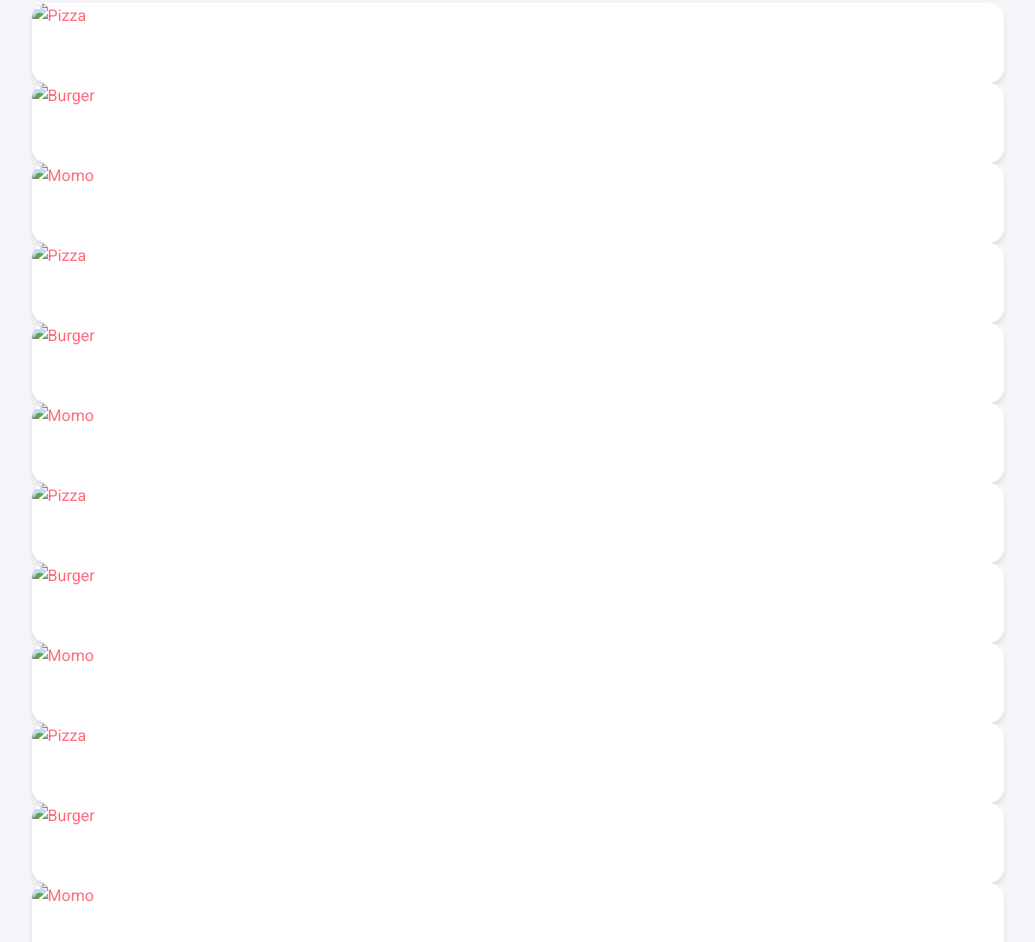
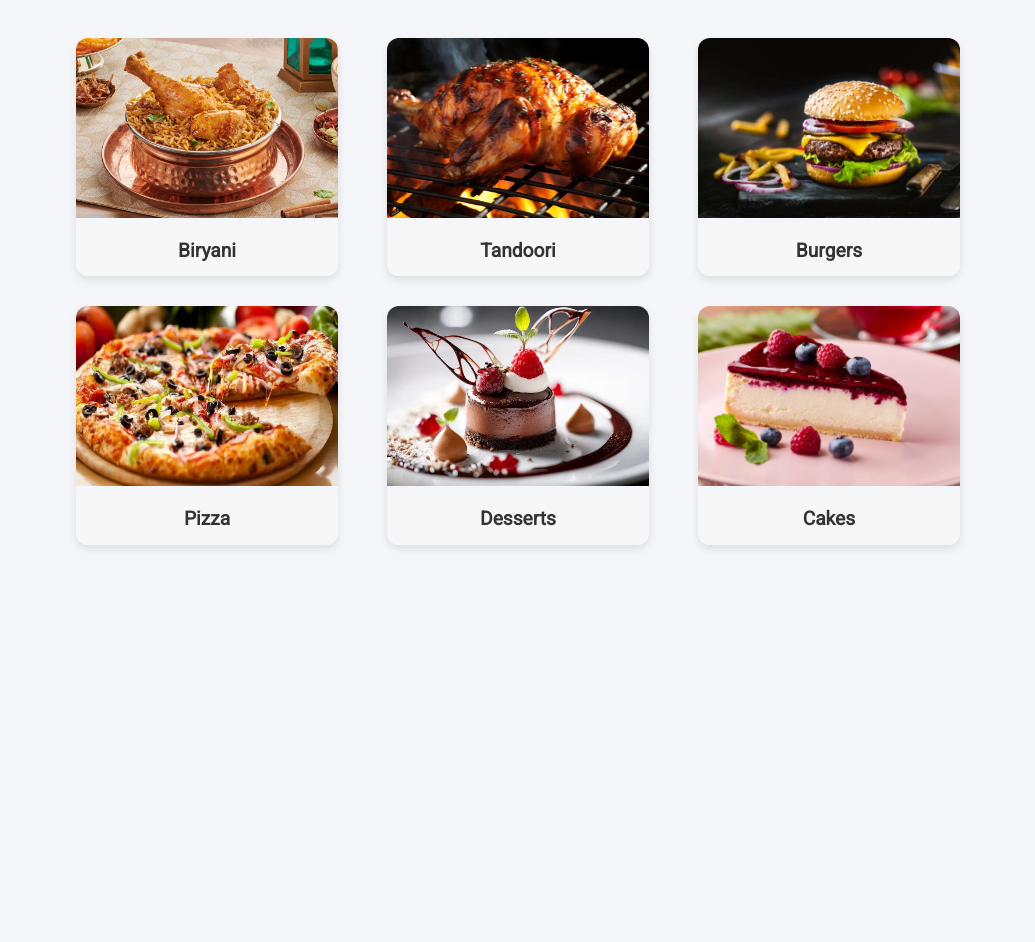
Before and after one commit to miniproj-byte/restaurantesite, a plain HTML site: page categories.html in a window 1280 px wide. Shown: the part 252-1194 px from the top of the page, without its empty margins (122-1157 px from the left). After the commit the page ends 909 px from the top, so only its background shows below. Drawn offline with Linux system fonts and the light colour scheme.

Commit message:
index category change 2

```diff
--- a/categories.html
+++ b/categories.html
@@ -2,182 +2,119 @@
 <html lang="en">
 <head>
     <meta charset="UTF-8">
-    <!-- Important to make website responsive -->
     <meta name="viewport" content="width=device-width, initial-scale=1.0">
-    <title>Restaurant Website</title>
+    <title>Categories - Restaurant Website</title>
+    <link rel="stylesheet" href="css/style.css">
+    <style>
+        .category-grid {
+            display: flex;
+            flex-wrap: wrap;
+            justify-content: space-around;
+            padding: 20px;
+        }
+        .category-box {
+            width: 28%;
+            margin: 15px 0;
+            text-align: center;
+            border-radius: 12px;
+            overflow: hidden;
+            box-shadow: 0 4px 8px rgba(0,0,0,0.1);
+            transition: transform 0.2s ease;
+        }
+        .category-box:hover {
+            transform: translateY(-5px);
+        }
+        .category-box img {
+            width: 100%;
+            height: 180px;
+            object-fit: cover;
+        }
+        .category-title {
+            font-size: 1.2rem;
+            font-weight: bold;
+            padding: 10px;
+            background-color: #f7f7f7;
+            color: #333;
+        }
+        @media(max-width: 768px) {
+            .category-box {
+                width: 90%;
+            }
+        }
+    </style>
+</head>
+<body>
 
-    <!-- Link our CSS file -->
-    <link rel="stylesheet" href="css/style.css">
-</head>
-
-<body>
-    <!-- Navbar Section Starts Here -->
+    <!-- Navbar -->
     <section class="navbar">
         <div class="container">
             <div class="logo">
-                <a href="#" title="Logo">
-                    <img src="images/logo.png" alt="Restaurant Logo" class="img-responsive">
-                </a>
+                <a href="index.html"><img src="assets/images/logo.webp" alt="Restaurant Logo" class="img-responsive"></a>
             </div>
-
             <div class="menu text-right">
                 <ul>
-                    <li>
-                        <a href="index.html">Home</a>
-                    </li>
-                    <li>
-                        <a href="categories.html">Categories</a>
-                    </li>
-                    <li>
-                        <a href="foods.html">Foods</a>
-                    </li>
-                    <li>
-                        <a href="#">Contact</a>
-                    </li>
+                    <li><a href="index.html">Home</a></li>
+                    <li><a href="foods.html">Menu</a></li>
+                    <li><a href="categories.html">Categories</a></li>
+                    <li><a href="contact.html">Contact</a></li>
                 </ul>
             </div>
-
             <div class="clearfix"></div>
         </div>
     </section>
-    <!-- Navbar Section Ends Here -->
 
-
-
-    <!-- CAtegories Section Starts Here -->
+    <!-- Categories -->
     <section class="categories">
         <div class="container">
-            <h2 class="text-center">Explore Foods</h2>
+            <h2 class="text-center">Browse Our Categories</h2>
 
-            <a href="category-foods.html">
-            <div class="box-3 float-container">
-                <img src="images/pizza.jpg" alt="Pizza" class="img-responsive img-curve">
+            <div class="category-grid">
 
-                <h3 class="float-text text-white">Pizza</h3>
+                <div class="category-box">
+                    <a href="foods.html">
+                        <img src="assets/images/chicken-briyani.webp" alt="Biryani">
+                        <div class="category-title">Biryani</div>
+                    </a>
+                </div>
+
+                <div class="category-box">
+                    <a href="foods.html">
+                        <img src="assets/images/tandoori.webp" alt="Tandoori">
+                        <div class="category-title">Tandoori</div>
+                    </a>
+                </div>
+
+                <div class="category-box">
+                    <a href="foods.html">
+                        <img src="assets/images/burger.webp" alt="Burger">
+                        <div class="category-title">Burgers</div>
+                    </a>
+                </div>
+
+                <div class="category-box">
+                    <a href="foods.html">
+                        <img src="assets/images/pizza.webp" alt="Pizza">
+                        <div class="category-title">Pizza</div>
+                    </a>
+                </div>
+
+                <div class="category-box">
+                    <a href="foods.html">
+                        <img src="assets/images/chocolate-mousse.webp" alt="Desserts">
+                        <div class="category-title">Desserts</div>
+                    </a>
+                </div>
+
+                <div class="category-box">
+                    <a href="foods.html">
+                        <img src="assets/images/raspberry-cheesecake.webp" alt="Cakes">
+                        <div class="category-title">Cakes</div>
+                    </a>
+                </div>
+
             </div>
-            </a>
-
-            <a href="#">
-            <div class="box-3 float-container">
-                <img src="images/burger.jpg" alt="Burger" class="img-responsive img-curve">
-
-                <h3 class="float-text text-white">Burger</h3>
-            </div>
-            </a>
-
-            <a href="#">
-            <div class="box-3 float-container">
-                <img src="images/momo.jpg" alt="Momo" class="img-responsive img-curve">
-
-                <h3 class="float-text text-white">Momo</h3>
-            </div>
-            </a>
-
-            <a href="#">
-            <div class="box-3 float-container">
-                <img src="images/pizza.jpg" alt="Pizza" class="img-responsive img-curve">
-
-                <h3 class="float-text text-white">Pizza</h3>
-            </div>
-            </a>
-
-            <a href="#">
-            <div class="box-3 float-container">
-                <img src="images/burger.jpg" alt="Burger" class="img-responsive img-curve">
-
-                <h3 class="float-text text-white">Burger</h3>
-            </div>
-            </a>
-
-            <a href="#">
-            <div class="box-3 float-container">
-                <img src="images/momo.jpg" alt="Momo" class="img-responsive img-curve">
-
-                <h3 class="float-text text-white">Momo</h3>
-            </div>
-            </a>
-            <a href="#">
-            <div class="box-3 float-container">
-                <img src="images/pizza.jpg" alt="Pizza" class="img-responsive img-curve">
-
-                <h3 class="float-text text-white">Pizza</h3>
-            </div>
-            </a>
-
-            <a href="#">
-            <div class="box-3 float-container">
-                <img src="images/burger.jpg" alt="Burger" class="img-responsive img-curve">
-
-                <h3 class="float-text text-white">Burger</h3>
-            </div>
-            </a>
-
-            <a href="#">
-            <div class="box-3 float-container">
-                <img src="images/momo.jpg" alt="Momo" class="img-responsive img-curve">
-
-                <h3 class="float-text text-white">Momo</h3>
-            </div>
-            </a>
-
-            <a href="#">
-            <div class="box-3 float-container">
-                <img src="images/pizza.jpg" alt="Pizza" class="img-responsive img-curve">
-
-                <h3 class="float-text text-white">Pizza</h3>
-            </div>
-            </a>
-
-            <a href="#">
-            <div class="box-3 float-container">
-                <img src="images/burger.jpg" alt="Burger" class="img-responsive img-curve">
-
-                <h3 class="float-text text-white">Burger</h3>
-            </div>
-            </a>
-
-            <a href="#">
-            <div class="box-3 float-container">
-                <img src="images/momo.jpg" alt="Momo" class="img-responsive img-curve">
-
-                <h3 class="float-text text-white">Momo</h3>
-            </div>
-            </a>
-
-
-
-            <div class="clearfix"></div>
         </div>
     </section>
-    <!-- Categories Section Ends Here -->
-
-
-    <!-- social Section Starts Here -->
-    <section class="social">
-        <div class="container text-center">
-            <ul>
-                <li>
-                    <a href="#"><img src="https://img.icons8.com/fluent/50/000000/facebook-new.png"/></a>
-                </li>
-                <li>
-                    <a href="#"><img src="https://img.icons8.com/fluent/48/000000/instagram-new.png"/></a>
-                </li>
-                <li>
-                    <a href="#"><img src="https://img.icons8.com/fluent/48/000000/twitter.png"/></a>
-                </li>
-            </ul>
-        </div>
-    </section>
-    <!-- social Section Ends Here -->
-
-    <!-- footer Section Starts Here -->
-    <section class="footer">
-        <div class="container text-center">
-       <p>All rights reserved. Designed By <a href="#">SudeepAcharjee</a></p>
-
-        </div>
-    </section>
-    <!-- footer Section Ends Here -->
 
 </body>
 </html>
```
Also changed, not shown: index.html (+5 -2 lines).
